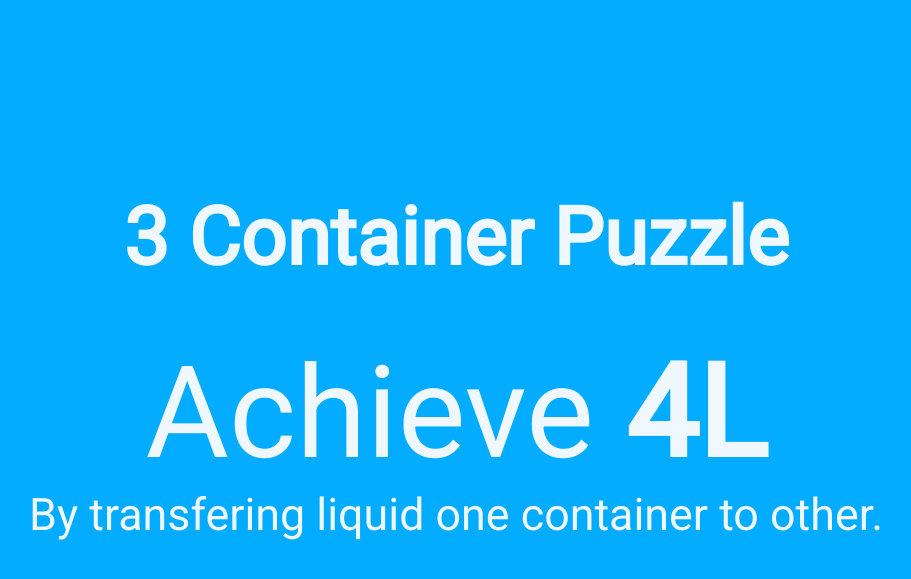
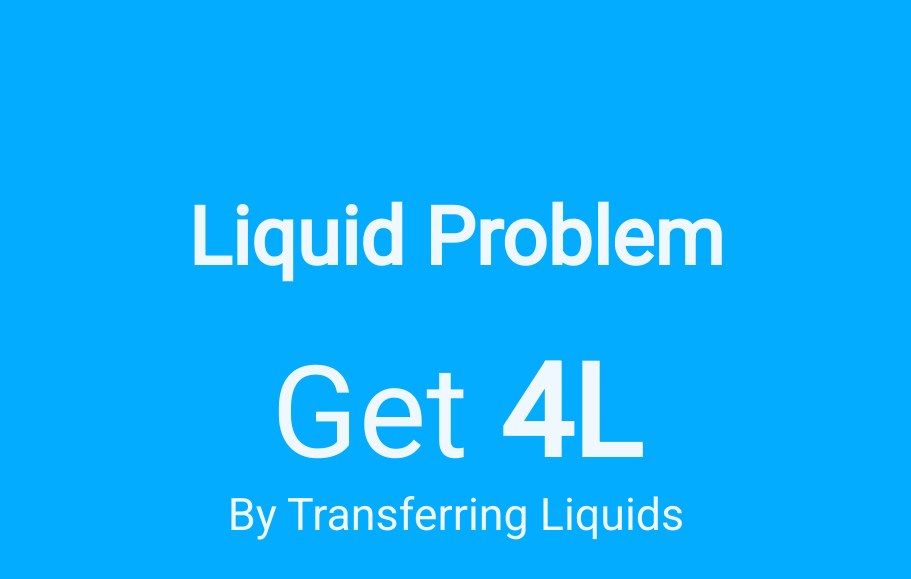
Before and after one commit to mfarukkoc/liquid-problem, a plain HTML site: page index.html in a window 1280 px wide. Shown: the part 21-600 px from the top of the page, without its empty margins (184-1095 px from the left). Drawn offline with Linux system fonts and the light colour scheme.

Commit message:
changed title

```diff
--- a/index.html
+++ b/index.html
@@ -5,7 +5,7 @@
     <meta charset="UTF-8">
     <meta name="viewport" content="width=device-width, initial-scale=1.0">
     <meta http-equiv="X-UA-Compatible" content="ie=edge">
-    <title>3 Container</title>
+    <title>Liquid Problem</title>
     <link href="https://fonts.googleapis.com/css?family=Roboto&display=swap" rel="stylesheet">
     <link rel="stylesheet" href="./style/style.css">
 </head>
@@ -13,10 +13,10 @@
 <body>
     <div id="welcome" class="fill" style="z-index: 4; overflow: hidden;">
         <div id="welcome-container">
-            <h1>3 Container Puzzle</h1>
+            <h1>Liquid Problem</h1>
             <div id="info-container">
-                <span id="info">Achieve <b>4L</b></span>
-                <span id="sub-info">By transfering liquid one container to other.</span>
+                <span id="info">Get <b>4L</b></span>
+                <span id="sub-info">By Transferring Liquids</span>
             </div>
 
         </div>
```
Also changed, not shown: 1 other file.
